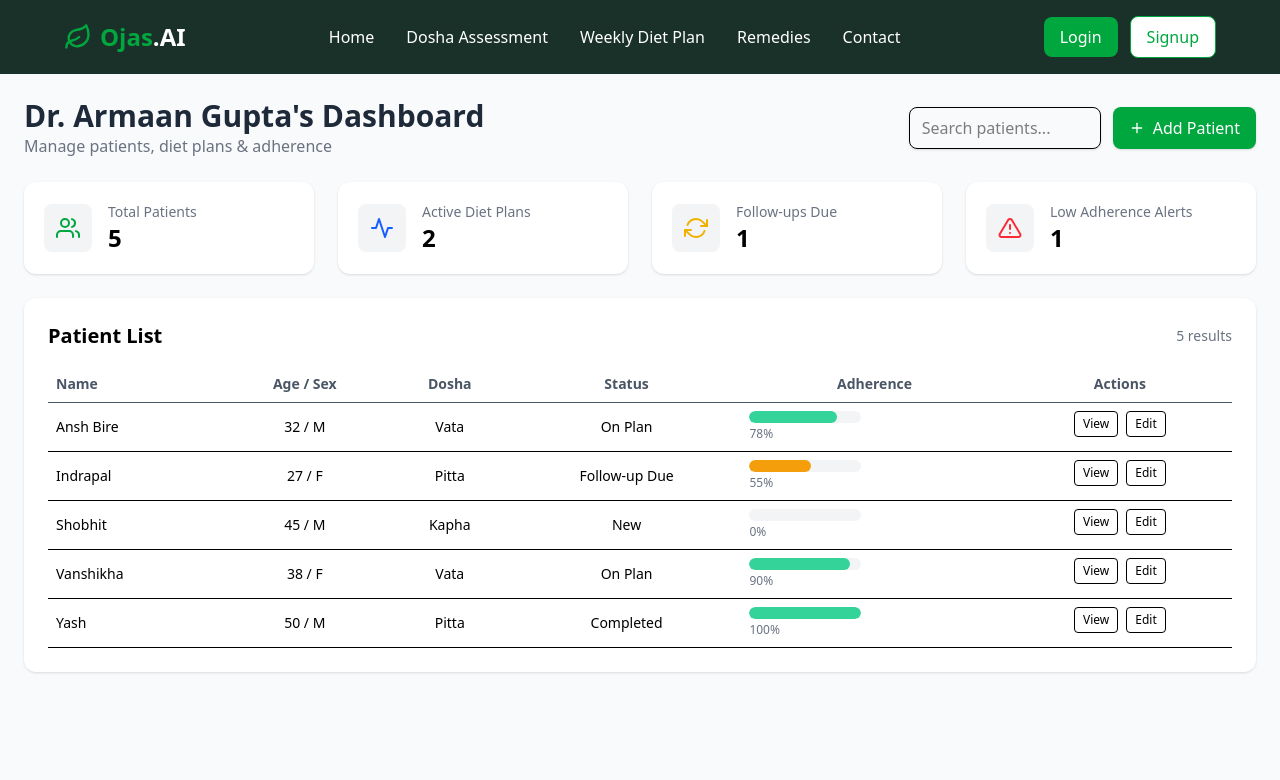
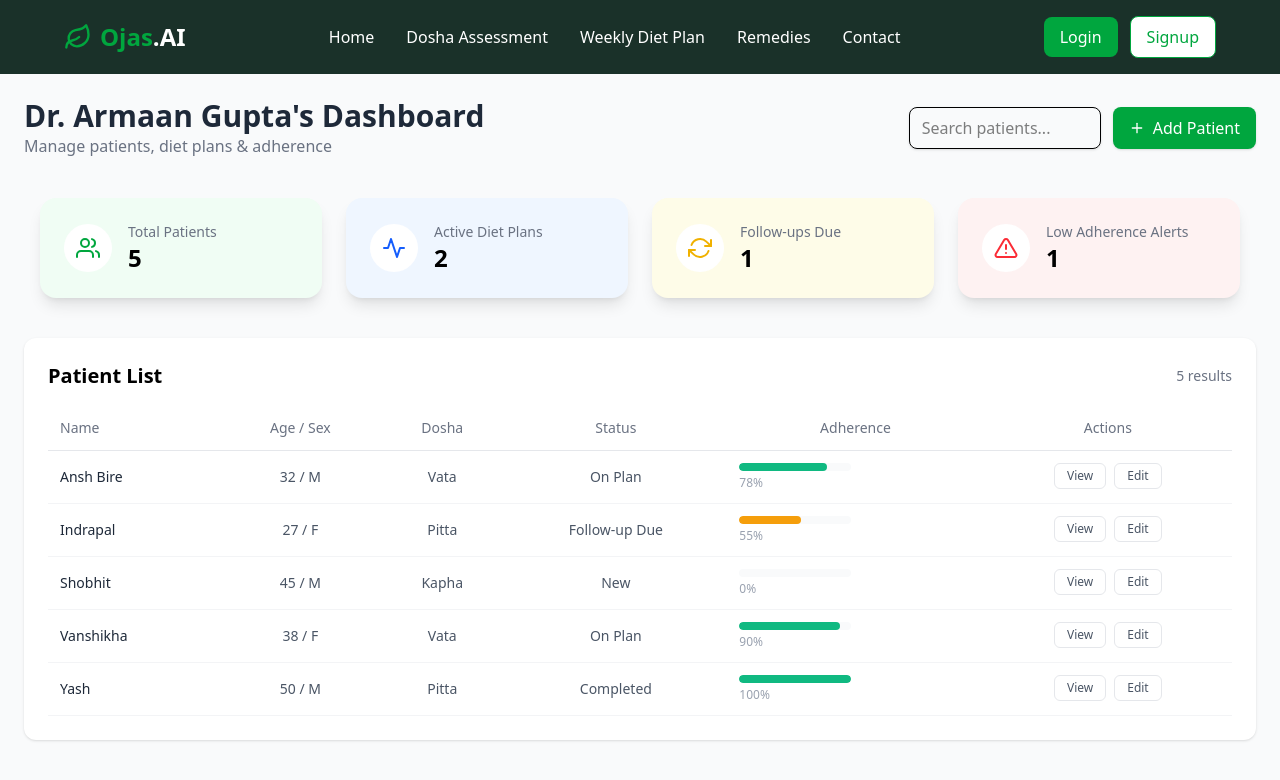
Before and after one commit to Flashl3opard/Ojas.AI, a Next.js app: page /Dashboard in a window 1280 px wide. Shown: the top 780 px of the page. Built offline with nearby package versions, Linux system fonts and the light colour scheme.

Commit message:
UI fixes in dashboard

```diff
--- a/app/Dashboard/page.tsx
+++ b/app/Dashboard/page.tsx
@@ -123,6 +123,25 @@ export default function DoctorDashboard() {
     setNewAge("");
     setNewSex("O");
   }
+  type CardProps = {
+    title: string;
+    value: number;
+    icon: React.ReactNode;
+    className?: string; // ✅ allow extra styling
+  };
+  const Card: React.FC<CardProps> = ({ title, value, icon, className }) => {
+    return (
+      <div
+        className={`p-6 rounded-2xl shadow-lg flex items-center gap-4 ${className}`}
+      >
+        <div className="p-3 bg-white rounded-full">{icon}</div>
+        <div>
+          <h3 className="text-sm font-medium text-gray-500">{title}</h3>
+          <p className="text-2xl font-bold">{value}</p>
+        </div>
+      </div>
+    );
+  };
 
   return (
     <>
@@ -157,23 +176,27 @@ export default function DoctorDashboard() {
           </header>
 
           {/* Stats cards */}
-          <section className="grid grid-cols-1 sm:grid-cols-2 lg:grid-cols-4 gap-6">
+          <section className="grid grid-cols-1 sm:grid-cols-2 lg:grid-cols-4 gap-6 p-4 rounded-3xl ">
             <Card
+              className="bg-green-50"
               title="Total Patients"
               value={totals.totalPatients}
               icon={<FiUsers className="text-green-600 text-2xl" />}
             />
             <Card
+              className="bg-blue-50"
               title="Active Diet Plans"
               value={totals.activePlans}
               icon={<FiActivity className="text-blue-600 text-2xl" />}
             />
             <Card
+              className="bg-yellow-50"
               title="Follow-ups Due"
               value={totals.followUps}
               icon={<FiRefreshCw className="text-yellow-500 text-2xl" />}
             />
             <Card
+              className="bg-red-50"
               title="Low Adherence Alerts"
               value={totals.alerts}
               icon={<FiAlertTriangle className="text-red-500 text-2xl" />}
@@ -191,48 +214,57 @@ export default function DoctorDashboard() {
             <div className="overflow-x-auto">
               <table className="w-full border-collapse text-sm">
                 <thead>
-                  <tr className="text-gray-600 border-b">
-                    <th className="p-2 text-left">Name</th>
-                    <th className="p-2">Age / Sex</th>
-                    <th className="p-2">Dosha</th>
-                    <th className="p-2">Status</th>
-                    <th className="p-2">Adherence</th>
-                    <th className="p-2">Actions</th>
+                  <tr className="text-gray-500 border-b border-gray-200">
+                    <th className="p-3 text-left font-medium">Name</th>
+                    <th className="p-3 font-medium">Age / Sex</th>
+                    <th className="p-3 font-medium">Dosha</th>
+                    <th className="p-3 font-medium">Status</th>
+                    <th className="p-3 font-medium">Adherence</th>
+                    <th className="p-3 font-medium">Actions</th>
                   </tr>
                 </thead>
                 <tbody>
                   {filtered.map((p) => (
-                    <tr key={p.id} className="border-b hover:bg-gray-50">
-                      <td className="p-2 font-medium">{p.name}</td>
-                      <td className="p-2 text-center">
+                    <tr
+                      key={p.id}
+                      className="border-b border-gray-100 hover:bg-gray-25"
+                    >
+                      <td className="p-3 font-medium text-gray-800">
+                        {p.name}
+                      </td>
+                      <td className="p-3 text-center text-gray-600">
                         {p.age ?? "-"} / {p.sex}
                       </td>
-                      <td className="p-2 text-center">{p.dosha}</td>
-                      <td className="p-2 text-center">{p.status}</td>
-                      <td className="p-2">
-                        <div className="w-28 bg-gray-100 rounded-full h-3 overflow-hidden">
+                      <td className="p-3 text-center text-gray-600">
+                        {p.dosha}
+                      </td>
+                      <td className="p-3 text-center text-gray-600">
+                        {p.status}
+                      </td>
+                      <td className="p-3">
+                        <div className="w-28 bg-gray-50 rounded-full h-2 overflow-hidden">
                           <div
-                            className="h-3 rounded-full"
+                            className="h-2 rounded-full transition-all duration-300"
                             style={{
                               width: `${p.adherence ?? 0}%`,
                               background:
                                 (p.adherence ?? 0) >= 75
-                                  ? "#34d399"
+                                  ? "#10b981"
                                   : (p.adherence ?? 0) >= 50
                                   ? "#f59e0b"
-                                  : "#f87171",
+                                  : "#ef4444",
                             }}
                           />
                         </div>
-                        <span className="text-xs text-gray-500">
+                        <span className="text-xs text-gray-400 mt-1 block">
                           {p.adherence ?? 0}%
                         </span>
                       </td>
-                      <td className="p-2 flex gap-2 justify-center">
-                        <button className="px-2 py-1 text-xs border rounded hover:bg-gray-50">
+                      <td className="p-3 flex gap-2 justify-center">
+                        <button className="px-3 py-1 text-xs border border-gray-200 rounded-md hover:bg-gray-50 text-gray-600 transition-colors">
                           View
                         </button>
-                        <button className="px-2 py-1 text-xs border rounded hover:bg-gray-50">
+                        <button className="px-3 py-1 text-xs border border-gray-200 rounded-md hover:bg-gray-50 text-gray-600 transition-colors">
                           Edit
                         </button>
                       </td>
@@ -240,7 +272,7 @@ export default function DoctorDashboard() {
                   ))}
                   {filtered.length === 0 && (
                     <tr>
-                      <td colSpan={6} className="p-4 text-center text-gray-500">
+                      <td colSpan={6} className="p-6 text-center text-gray-400">
                         No patients found
                       </td>
                     </tr>
```
